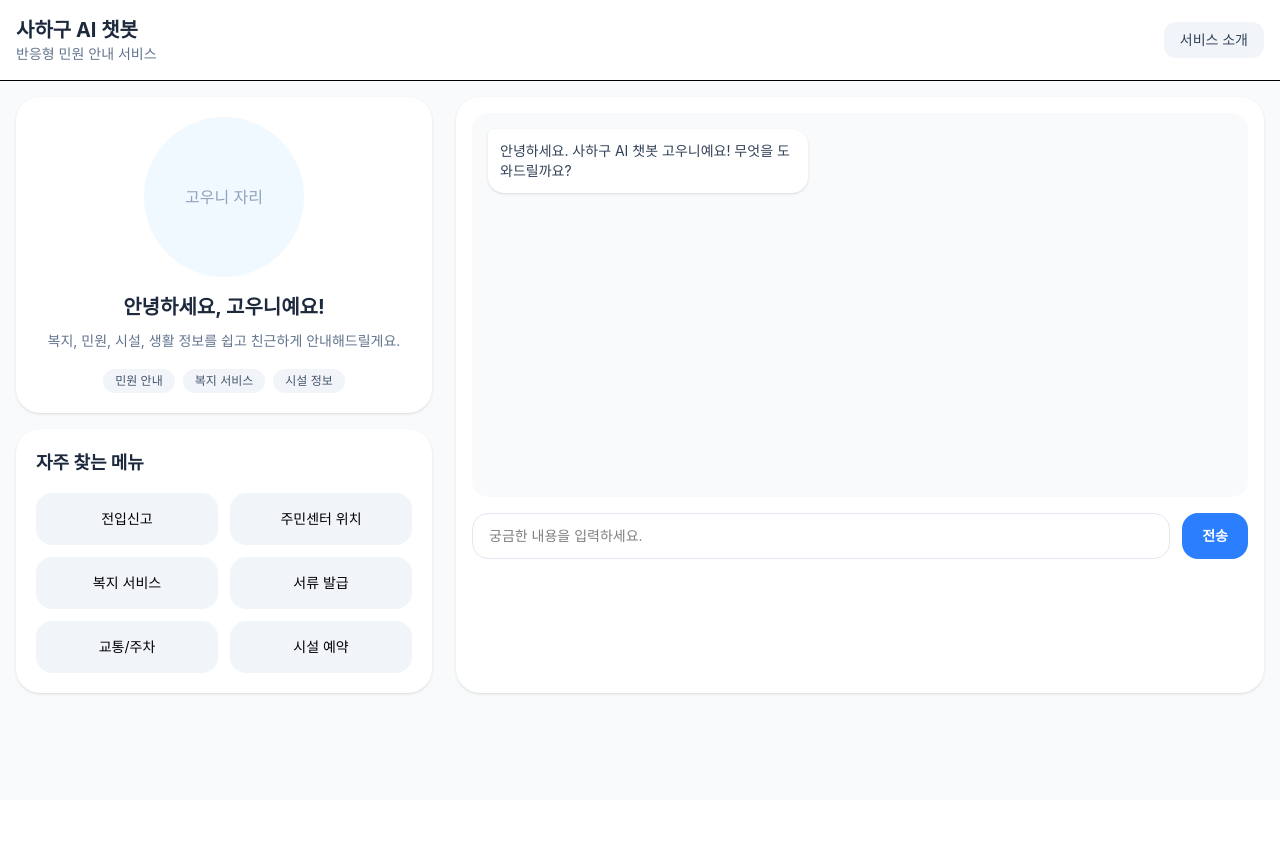
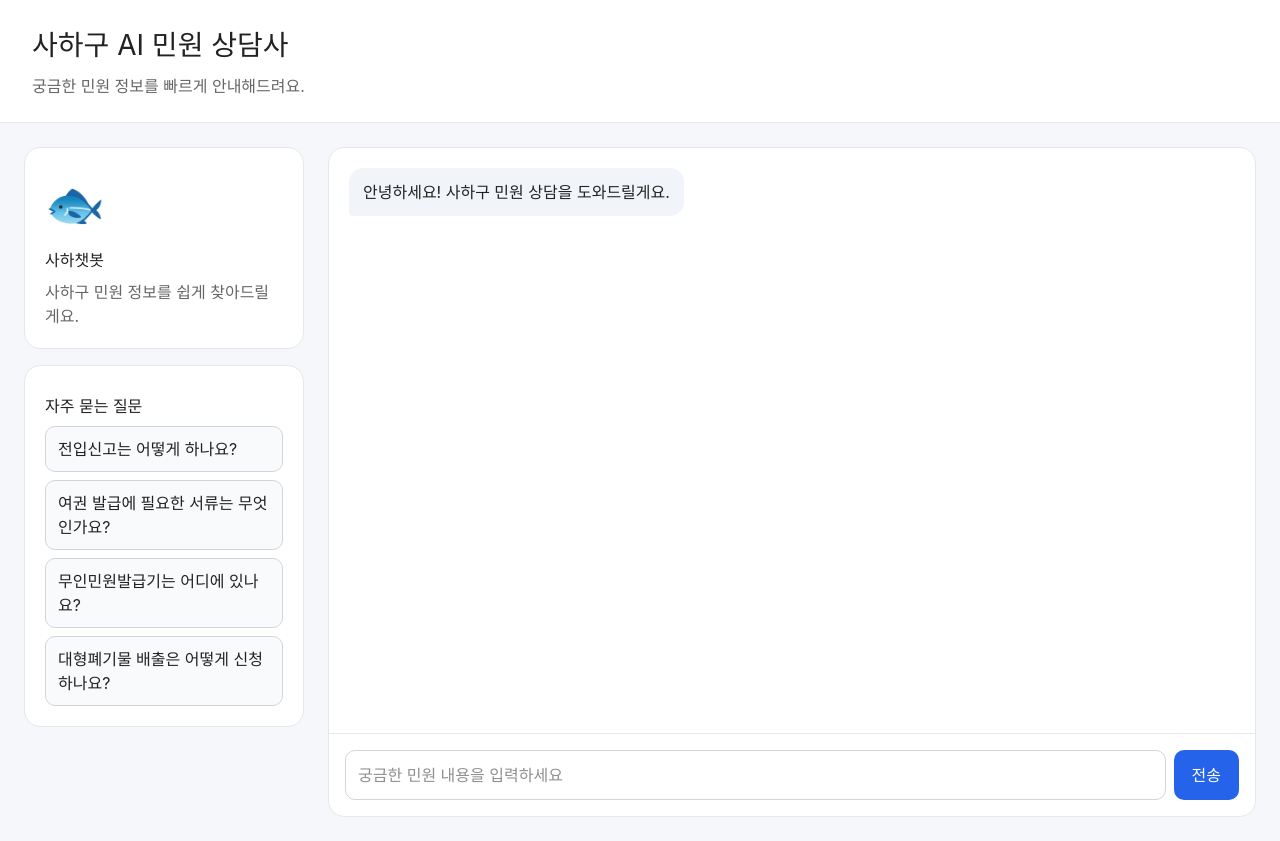
Before and after one commit to dainkim621/Saha_AI_Counselor, a React (Vite) app in the folder frontend/: page / in a window 1280 px wide. Before the commit the page ends 800 px from the top, so only its background shows below. Built offline with nearby package versions, Linux system fonts and the light colour scheme.

Commit message:
프론트 백엔드 연결 작업

```diff
--- a/frontend/src/App.css
+++ b/frontend/src/App.css
@@ -1,184 +1,170 @@
-.counter {
+.app {
+  min-height: 100vh;
+  background-color: #f5f7fb;
+  color: #222;
+}
+
+.header {
+  padding: 24px 32px;
+  background-color: white;
+  border-bottom: 1px solid #e5e7eb;
+}
+
+.header h1 {
+  margin: 0;
+  font-size: 28px;
+}
+
+.header p {
+  margin: 8px 0 0;
+  color: #666;
+}
+
+.main-layout {
+  display: flex;
+  gap: 24px;
+  padding: 24px;
+}
+
+.left-section {
+  width: 280px;
+  display: flex;
+  flex-direction: column;
+  gap: 16px;
+}
+
+.chat-section {
+  flex: 1;
+  display: flex;
+  flex-direction: column;
+  height: calc(100vh - 130px);
+  background-color: white;
+  border-radius: 16px;
+  border: 1px solid #e5e7eb;
+  overflow: hidden;
+}
+
+.mascot-card,
+.quick-menu {
+  background-color: white;
+  border-radius: 16px;
+  padding: 20px;
+  border: 1px solid #e5e7eb;
+}
+
+.mascot {
+  font-size: 48px;
+}
+
+.mascot-card h2,
+.quick-menu h3 {
+  margin: 8px 0;
+}
+
+.mascot-card p {
+  color: #666;
+  margin: 0;
+}
+
+.quick-button-list {
+  display: flex;
+  flex-direction: column;
+  gap: 8px;
+}
+
+.quick-button-list button {
+  padding: 10px 12px;
+  border: 1px solid #d1d5db;
+  background-color: #f9fafb;
+  border-radius: 10px;
+  cursor: pointer;
+  text-align: left;
+}
+
+.quick-button-list button:hover {
+  background-color: #eef2ff;
+}
+
+.chat-window {
+  flex: 1;
+  padding: 20px;
+  overflow-y: auto;
+}
+
+.message-row {
+  display: flex;
+  margin-bottom: 12px;
+}
+
+.user-row {
+  justify-content: flex-end;
+}
+
+.assistant-row {
+  justify-content: flex-start;
+}
+
+.message-bubble {
+  max-width: 70%;
+  padding: 12px 14px;
+  border-radius: 14px;
+  line-height: 1.5;
+  white-space: pre-wrap;
+}
+
+.user-bubble {
+  background-color: #2563eb;
+  color: white;
+  border-bottom-right-radius: 4px;
+}
+
+.assistant-bubble {
+  background-color: #f1f5f9;
+  color: #222;
+  border-bottom-left-radius: 4px;
+}
+
+.chat-input-box {
+  display: flex;
+  gap: 8px;
+  padding: 16px;
+  border-top: 1px solid #e5e7eb;
+}
+
+.chat-input-box input {
+  flex: 1;
+  padding: 12px;
+  border: 1px solid #d1d5db;
+  border-radius: 10px;
   font-size: 16px;
-  padding: 5px 10px;
-  border-radius: 5px;
-  color: var(--accent);
-  background: var(--accent-bg);
-  border: 2px solid transparent;
-  transition: border-color 0.3s;
-  margin-bottom: 24px;
+}
 
-  &:hover {
-    border-color: var(--accent-border);
+.chat-input-box button {
+  padding: 12px 18px;
+  border: none;
+  border-radius: 10px;
+  background-color: #2563eb;
+  color: white;
+  cursor: pointer;
+}
+
+.chat-input-box button:disabled,
+.chat-input-box input:disabled {
+  opacity: 0.6;
+  cursor: not-allowed;
+}
+
+@media (max-width: 768px) {
+  .main-layout {
+    flex-direction: column;
+    padding: 16px;
   }
-  &:focus-visible {
-    outline: 2px solid var(--accent);
-    outline-offset: 2px;
+
+  .left-section {
+    width: 100%;
+  }
+
+  .chat-section {
+    height: 70vh;
   }
 }
-
-.hero {
-  position: relative;
-
-  .base,
-  .framework,
-  .vite {
-    inset-inline: 0;
-    margin: 0 auto;
-  }
-
-  .base {
-    width: 170px;
-    position: relative;
-    z-index: 0;
-  }
-
-  .framework,
-  .vite {
-    position: absolute;
-  }
-
-  .framework {
-    z-index: 1;
-    top: 34px;
-    height: 28px;
-    transform: perspective(2000px) rotateZ(300deg) rotateX(44deg) rotateY(39deg)
-      scale(1.4);
-  }
-
-  .vite {
-    z-index: 0;
-    top: 107px;
-    height: 26px;
-    width: auto;
-    transform: perspective(2000px) rotateZ(300deg) rotateX(40deg) rotateY(39deg)
-      scale(0.8);
-  }
-}
-
-#center {
-  display: flex;
-  flex-direction: column;
-  gap: 25px;
-  place-content: center;
-  place-items: center;
-  flex-grow: 1;
-
-  @media (max-width: 1024px) {
-    padding: 32px 20px 24px;
-    gap: 18px;
-  }
-}
-
-#next-steps {
-  display: flex;
-  border-top: 1px solid var(--border);
-  text-align: left;
-
-  & > div {
-    flex: 1 1 0;
-    padding: 32px;
-    @media (max-width: 1024px) {
-      padding: 24px 20px;
-    }
-  }
-
-  .icon {
-    margin-bottom: 16px;
-    width: 22px;
-    height: 22px;
-  }
-
-  @media (max-width: 1024px) {
-    flex-direction: column;
-    text-align: center;
-  }
-}
-
-#docs {
-  border-right: 1px solid var(--border);
-
-  @media (max-width: 1024px) {
-    border-right: none;
-    border-bottom: 1px solid var(--border);
-  }
-}
-
-#next-steps ul {
-  list-style: none;
-  padding: 0;
-  display: flex;
-  gap: 8px;
-  margin: 32px 0 0;
-
-  .logo {
-    height: 18px;
-  }
-
-  a {
-    color: var(--text-h);
-    font-size: 16px;
-    border-radius: 6px;
-    background: var(--social-bg);
-    display: flex;
-    padding: 6px 12px;
-    align-items: center;
-    gap: 8px;
-    text-decoration: none;
-    transition: box-shadow 0.3s;
-
-    &:hover {
-      box-shadow: var(--shadow);
-    }
-    .button-icon {
-      height: 18px;
-      width: 18px;
-    }
-  }
-
-  @media (max-width: 1024px) {
-    margin-top: 20px;
-    flex-wrap: wrap;
-    justify-content: center;
-
-    li {
-      flex: 1 1 calc(50% - 8px);
-    }
-
-    a {
-      width: 100%;
-      justify-content: center;
-      box-sizing: border-box;
-    }
-  }
-}
-
-#spacer {
-  height: 88px;
-  border-top: 1px solid var(--border);
-  @media (max-width: 1024px) {
-    height: 48px;
-  }
-}
-
-.ticks {
-  position: relative;
-  width: 100%;
-
-  &::before,
-  &::after {
-    content: '';
-    position: absolute;
-    top: -4.5px;
-    border: 5px solid transparent;
-  }
-
-  &::before {
-    left: 0;
-    border-left-color: var(--border);
-  }
-  &::after {
-    right: 0;
-    border-right-color: var(--border);
-  }
-}
--- a/frontend/src/App.tsx
+++ b/frontend/src/App.tsx
@@ -1,86 +1,89 @@
 import { useState } from "react";
+import "./App.css";
+
 import Header from "./components/Header";
 import MascotCard from "./components/MascotCard";
 import QuickMenu from "./components/QuickMenu";
 import ChatWindow from "./components/ChatWindow";
 import ChatInput from "./components/ChatInput";
 
-type Message = {
-  id: number;
-  text: string;
-  sender: "user" | "bot";
+export type Message = {
+  role: "user" | "assistant";
+  content: string;
 };
 
 function App() {
   const [messages, setMessages] = useState<Message[]>([
     {
-      id: 1,
-      text: "안녕하세요. 사하구 AI 챗봇 고우니예요! 무엇을 도와드릴까요?",
-      sender: "bot",
+      role: "assistant",
+      content: "안녕하세요! 사하구 민원 상담을 도와드릴게요.",
     },
   ]);
 
-  const getBotResponse = (input: string) => {
-    const normalizedInput = input.trim().toLowerCase();
+  const [isLoading, setIsLoading] = useState(false);
 
-    if (normalizedInput.includes("전입신고")) {
-      return "전입신고는 정부24 온라인 신청 또는 주민센터 방문으로 진행할 수 있어요. 원하시면 준비물과 절차도 함께 안내해드릴게요.";
-    }
-
-    if (normalizedInput.includes("주민센터")) {
-      return "주민센터 위치 안내가 필요하시군요. 가까운 행정복지센터 위치와 운영시간을 확인할 수 있도록 도와드릴게요.";
-    }
-
-    if (normalizedInput.includes("복지")) {
-      return "복지 서비스는 아동, 어르신, 장애인, 저소득층 지원 등으로 나뉘어요. 원하시는 대상에 맞춰 더 자세히 안내해드릴 수 있어요.";
-    }
-
-    if (normalizedInput.includes("서류") || normalizedInput.includes("발급")) {
-      return "서류 발급은 정부24 또는 무인민원발급기, 주민센터 방문을 통해 가능해요. 필요한 서류 종류를 말씀해주시면 더 자세히 설명드릴게요.";
-    }
-
-    if (normalizedInput.includes("교통") || normalizedInput.includes("주차")) {
-      return "교통 및 주차 정보가 필요하시군요. 공영주차장 위치, 운영시간, 요금 안내를 도와드릴 수 있어요.";
-    }
-
-    if (normalizedInput.includes("시설") || normalizedInput.includes("예약")) {
-      return "공공시설 예약은 시설별 운영 정책에 따라 달라질 수 있어요. 체육시설, 강의실, 문화공간 중 어떤 시설인지 알려주시면 더 자세히 안내해드릴게요.";
-    }
-
-    return `"${input}"에 대해 안내해드릴게요. 현재는 프론트 테스트 단계라 예시 답변을 보여주고 있어요.`;
-  };
-
-  const handleSendMessage = (input: string) => {
-    if (!input.trim()) return;
+  const sendMessage = async (question: string) => {
+    if (!question.trim()) return;
 
     const userMessage: Message = {
-      id: Date.now(),
-      text: input,
-      sender: "user",
+      role: "user",
+      content: question,
     };
 
-    const botMessage: Message = {
-      id: Date.now() + 1,
-      text: getBotResponse(input),
-      sender: "bot",
-    };
+    setMessages((prev) => [...prev, userMessage]);
+    setIsLoading(true);
 
-    setMessages((prev) => [...prev, userMessage, botMessage]);
+    try {
+      const response = await fetch("http://localhost:8000/ai-chat", {
+        method: "POST",
+        headers: {
+          "Content-Type": "application/json",
+        },
+        body: JSON.stringify({
+          question: question,
+        }),
+      });
+
+      if (!response.ok) {
+        throw new Error("백엔드 응답 오류");
+      }
+
+      const data = await response.json();
+
+      const aiMessage: Message = {
+        role: "assistant",
+        content: data.answer,
+      };
+
+      setMessages((prev) => [...prev, aiMessage]);
+    } catch (error) {
+      console.error(error);
+
+      setMessages((prev) => [
+        ...prev,
+        {
+          role: "assistant",
+          content: "서버와 연결하는 중 문제가 발생했어요. 잠시 후 다시 시도해주세요.",
+        },
+      ]);
+    } finally {
+      setIsLoading(false);
+    }
   };
 
   return (
-    <div className="min-h-screen bg-slate-50">
+    <div className="app">
       <Header />
 
-      <main className="mx-auto flex max-w-7xl flex-col gap-6 p-4 lg:flex-row">
-        <section className="flex flex-col gap-4 lg:w-1/3">
+      <main className="main-layout">
+        <section className="left-section">
           <MascotCard />
-          <QuickMenu onMenuClick={handleSendMessage} />
+          <QuickMenu onSelect={sendMessage} />
         </section>
 
-        <section className="flex-1 rounded-3xl bg-white p-4 shadow">
-          <ChatWindow messages={messages} />
-          <ChatInput onSendMessage={handleSendMessage} />
+        <section className="chat-section">
+          <ChatWindow messages={messages} isLoading={isLoading} />
+          <ChatInput onSend={sendMessage} isLoading={isLoading} />
         </section>
       </main>
     </div>
--- a/frontend/src/components/ChatInput.tsx
+++ b/frontend/src/components/ChatInput.tsx
@@ -1,38 +1,41 @@
 import { useState } from "react";
 
 type ChatInputProps = {
-  onSendMessage: (message: string) => void;
+  onSend: (message: string) => void;
+  isLoading: boolean;
 };
 
-function ChatInput({ onSendMessage }: ChatInputProps) {
+function ChatInput({ onSend, isLoading }: ChatInputProps) {
   const [input, setInput] = useState("");
 
-  const handleSubmit = (e: React.FormEvent<HTMLFormElement>) => {
-    e.preventDefault();
+  const handleSend = () => {
+    if (!input.trim()) return;
+    if (isLoading) return;
 
-    if (!input.trim()) return;
-
-    onSendMessage(input);
+    onSend(input);
     setInput("");
   };
 
+  const handleKeyDown = (e: React.KeyboardEvent<HTMLInputElement>) => {
+    if (e.key === "Enter") {
+      handleSend();
+    }
+  };
+
   return (
-    <form onSubmit={handleSubmit} className="flex flex-col gap-3 sm:flex-row">
+    <div className="chat-input-box">
       <input
-        type="text"
         value={input}
         onChange={(e) => setInput(e.target.value)}
-        placeholder="궁금한 내용을 입력하세요."
-        className="flex-1 rounded-2xl border border-slate-200 px-4 py-3 text-sm outline-none focus:border-blue-400"
+        onKeyDown={handleKeyDown}
+        placeholder="궁금한 민원 내용을 입력하세요"
+        disabled={isLoading}
       />
 
-      <button
-        type="submit"
-        className="rounded-2xl bg-blue-500 px-5 py-3 text-sm font-semibold text-white hover:bg-blue-600"
-      >
-        전송
+      <button onClick={handleSend} disabled={isLoading}>
+        {isLoading ? "답변 중..." : "전송"}
       </button>
-    </form>
+    </div>
   );
 }
 
--- a/frontend/src/components/ChatWindow.tsx
+++ b/frontend/src/components/ChatWindow.tsx
@@ -1,30 +1,41 @@
-type Message = {
-  id: number;
-  text: string;
-  sender: "user" | "bot";
-};
+import type { Message } from "../App";
 
 type ChatWindowProps = {
   messages: Message[];
+  isLoading: boolean;
 };
 
-function ChatWindow({ messages }: ChatWindowProps) {
+function ChatWindow({ messages, isLoading }: ChatWindowProps) {
   return (
-    <div className="mb-4 h-96 overflow-y-auto rounded-2xl bg-slate-50 p-4">
-      <div className="flex flex-col gap-3">
-        {messages.map((message) => (
+    <div className="chat-window">
+      {messages.map((message, index) => (
+        <div
+          key={index}
+          className={
+            message.role === "user"
+              ? "message-row user-row"
+              : "message-row assistant-row"
+          }
+        >
           <div
-            key={message.id}
-            className={`max-w-xs rounded-2xl p-3 text-sm shadow ${
-              message.sender === "user"
-                ? "ml-auto rounded-tr-md bg-blue-500 text-white"
-                : "rounded-tl-md bg-white text-slate-700"
-            }`}
+            className={
+              message.role === "user"
+                ? "message-bubble user-bubble"
+                : "message-bubble assistant-bubble"
+            }
           >
-            {message.text}
+            {message.content}
           </div>
-        ))}
-      </div>
+        </div>
+      ))}
+
+      {isLoading && (
+        <div className="message-row assistant-row">
+          <div className="message-bubble assistant-bubble">
+            답변을 생성하고 있어요...
+          </div>
+        </div>
+      )}
     </div>
   );
 }
--- a/frontend/src/components/Header.tsx
+++ b/frontend/src/components/Header.tsx
@@ -1,16 +1,8 @@
 function Header() {
   return (
-    <header className="border-b bg-white p-4">
-      <div className="mx-auto flex max-w-7xl items-center justify-between">
-        <div>
-          <h1 className="text-xl font-bold text-slate-800">사하구 AI 챗봇</h1>
-          <p className="text-sm text-slate-500">반응형 민원 안내 서비스</p>
-        </div>
-
-        <button className="rounded-xl bg-slate-100 px-4 py-2 text-sm font-medium text-slate-700 hover:bg-slate-200">
-          서비스 소개
-        </button>
-      </div>
+    <header className="header">
+      <h1>사하구 AI 민원 상담사</h1>
+      <p>궁금한 민원 정보를 빠르게 안내해드려요.</p>
     </header>
   );
 }
--- a/frontend/src/components/MascotCard.tsx
+++ b/frontend/src/components/MascotCard.tsx
@@ -1,31 +1,9 @@
 function MascotCard() {
   return (
-    <div className="rounded-3xl bg-white p-5 shadow">
-      <div className="flex flex-col items-center text-center">
-        <div className="flex h-40 w-40 items-center justify-center rounded-full bg-sky-50 text-slate-400">
-          고우니 자리
-        </div>
-
-        <h2 className="mt-4 text-xl font-bold text-slate-800">
-          안녕하세요, 고우니예요!
-        </h2>
-
-        <p className="mt-2 text-sm leading-6 text-slate-500">
-          복지, 민원, 시설, 생활 정보를 쉽고 친근하게 안내해드릴게요.
-        </p>
-
-        <div className="mt-4 flex flex-wrap justify-center gap-2">
-          <span className="rounded-full bg-slate-100 px-3 py-1 text-xs text-slate-600">
-            민원 안내
-          </span>
-          <span className="rounded-full bg-slate-100 px-3 py-1 text-xs text-slate-600">
-            복지 서비스
-          </span>
-          <span className="rounded-full bg-slate-100 px-3 py-1 text-xs text-slate-600">
-            시설 정보
-          </span>
-        </div>
-      </div>
+    <div className="mascot-card">
+      <div className="mascot">🐟</div>
+      <h2>사하챗봇</h2>
+      <p>사하구 민원 정보를 쉽게 찾아드릴게요.</p>
     </div>
   );
 }
--- a/frontend/src/components/QuickMenu.tsx
+++ b/frontend/src/components/QuickMenu.tsx
@@ -1,29 +1,23 @@
 type QuickMenuProps = {
-  onMenuClick: (message: string) => void;
+  onSelect: (message: string) => void;
 };
 
-const menuItems = [
-  "전입신고",
-  "주민센터 위치",
-  "복지 서비스",
-  "서류 발급",
-  "교통/주차",
-  "시설 예약",
+const quickQuestions = [
+  "전입신고는 어떻게 하나요?",
+  "여권 발급에 필요한 서류는 무엇인가요?",
+  "무인민원발급기는 어디에 있나요?",
+  "대형폐기물 배출은 어떻게 신청하나요?",
 ];
 
-function QuickMenu({ onMenuClick }: QuickMenuProps) {
+function QuickMenu({ onSelect }: QuickMenuProps) {
   return (
-    <div className="rounded-3xl bg-white p-5 shadow">
-      <h3 className="text-lg font-bold text-slate-800">자주 찾는 메뉴</h3>
+    <div className="quick-menu">
+      <h3>자주 묻는 질문</h3>
 
-      <div className="mt-4 grid grid-cols-2 gap-3">
-        {menuItems.map((item) => (
-          <button
-            key={item}
-            onClick={() => onMenuClick(item)}
-            className="rounded-2xl bg-slate-100 px-3 py-4 text-sm hover:bg-blue-100"
-          >
-            {item}
+      <div className="quick-button-list">
+        {quickQuestions.map((question) => (
+          <button key={question} onClick={() => onSelect(question)}>
+            {question}
           </button>
         ))}
       </div>
```
